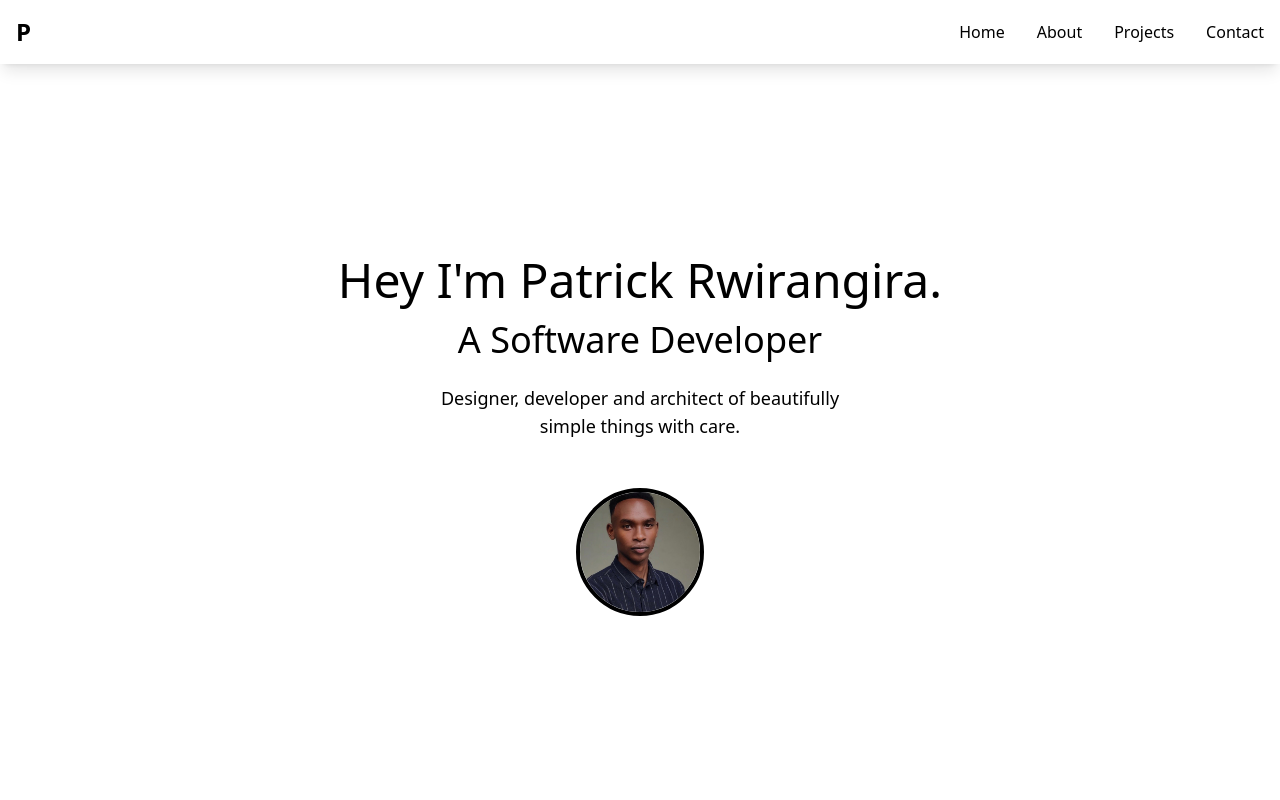
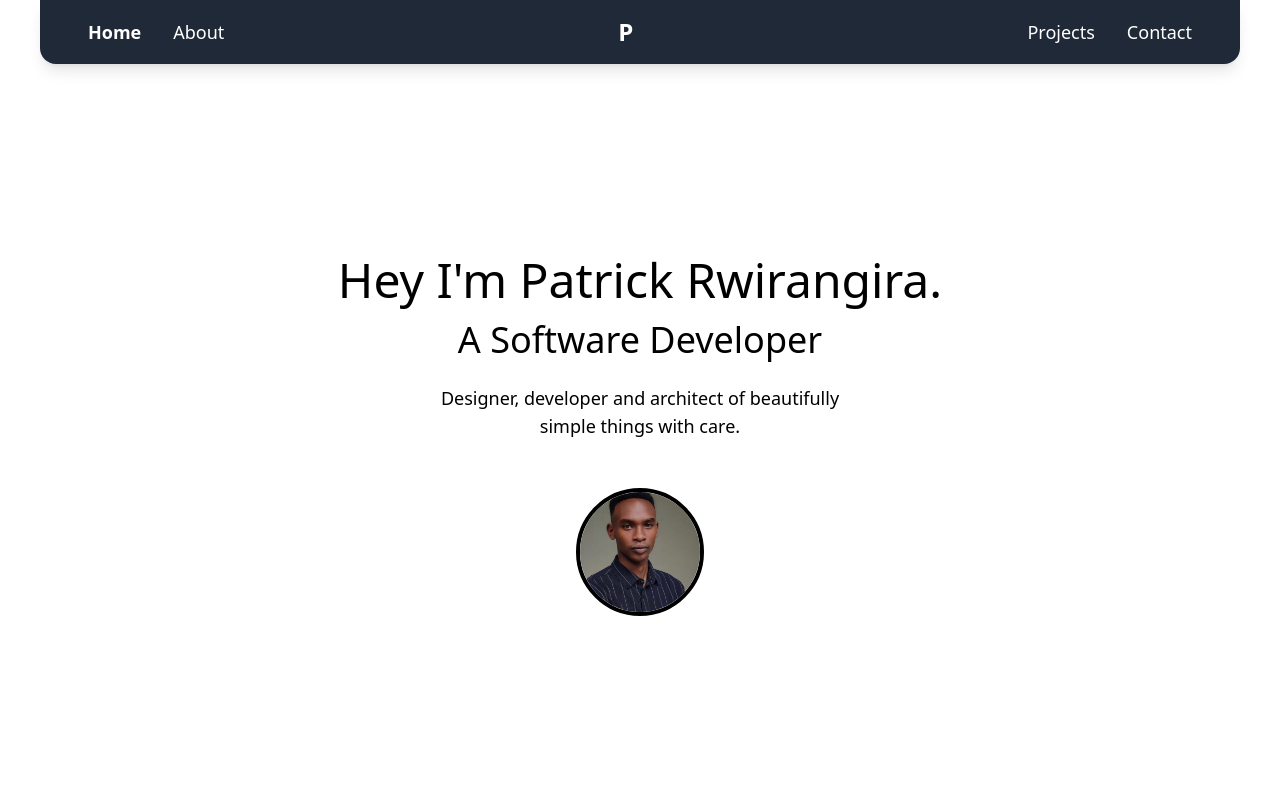
Before and after one commit to P-Rwirangira/portfolio, a Next.js app: page / in a window 1280 px wide. Shown: the top 800 px of the page. Built offline with nearby package versions, Linux system fonts and the light colour scheme.

Commit message:
refactor: centering the navbar

```diff
--- a/src/components/Navigation.tsx
+++ b/src/components/Navigation.tsx
@@ -1,66 +1,100 @@
-import { useState, useEffect } from 'react';
+import React, { useState, useEffect } from 'react';
 
 const Navigation = () => {
-  const [isMenuOpen, setIsMenuOpen] = useState(false);
+  const [activeSection, setActiveSection] = useState('home');
 
-  const toggleMenu = () => {
-    setIsMenuOpen(!isMenuOpen);
-  };
-
-  // Close menu when clicking outside
   useEffect(() => {
-    const handleClickOutside = (event: MouseEvent) => {
-      if (event.target instanceof Element && !event.target.closest(".mobile-menu") && !event.target.closest(".menu-button")) {
-        setIsMenuOpen(false);
+    const handleScroll = () => {
+      const sections = ['home', 'about', 'projects', 'contact'];
+      for (const section of sections) {
+        const element = document.getElementById(section);
+        if (element) {
+          const rect = element.getBoundingClientRect();
+          if (rect.top <= 100 && rect.bottom >= 100) {
+            setActiveSection(section);
+            break;
+          }
+        }
       }
     };
 
-    if (isMenuOpen) {
-      document.addEventListener("click", handleClickOutside);
-    } else {
-      document.removeEventListener("click", handleClickOutside);
+    window.addEventListener('scroll', handleScroll);
+    return () => window.removeEventListener('scroll', handleScroll);
+  }, []);
+
+  const scrollToSection = (id: string) => {
+    const element = document.getElementById(id);
+    if (element) {
+      element.scrollIntoView({ behavior: 'smooth' });
     }
-
-    return () => document.removeEventListener("click", handleClickOutside);
-  }, [isMenuOpen]);
+  };
 
   return (
-    <nav className="fixed top-0 left-0 right-0 bg-secondary shadow-lg z-50">
-      <div className="container mx-auto px-4 flex justify-between items-center h-16">
-        <a href="#" className="text-2xl font-bold text-accent">P</a>
+    <>
+      {/* Desktop Navigation */}
+      <nav className="fixed top-0 left-10 right-10 bg-gray-800 shadow-lg z-50 hidden md:block px-8 rounded-b-2xl">
+        <div className="container mx-auto">
+          <div className="flex justify-between items-center h-16 text-lg">
+            <div className="flex space-x-8">
+              {['home', 'about'].map((section) => (
+                <a
+                  key={section}
+                  href={`#${section}`}
+                  onClick={() => scrollToSection(section)}
+                  className={`capitalize text-white hover:text-indigo-400 transition-colors duration-200 ${
+                    activeSection === section ? 'font-semibold text-indigo-400' : ''
+                  }`}
+                >
+                  {section}
+                </a>
+              ))}
+            </div>
 
-        {/* Hamburger menu icon */}
-        <button onClick={toggleMenu} className="md:hidden text-accent menu-button focus:outline-none">
-          <svg className="w-6 h-6" fill="none" stroke="currentColor" viewBox="0 0 24 24" xmlns="http://www.w3.org/2000/svg">
-            <path strokeLinecap="round" strokeLinejoin="round" strokeWidth="2" d="M4 6h16M4 12h16m-7 6h7"></path>
-          </svg>
-        </button>
+            {/* Centered Portfolio Name */}
+            <a
+              href="#home"
+              onClick={() => scrollToSection('home')}
+              className="text-2xl font-bold text-white hover:text-indigo-400 transition-colors duration-200 mx-8"
+            >
+              P
+            </a>
 
-        {/* Desktop menu */}
-        <div className="hidden md:flex space-x-8">
-          {['home', 'about', 'projects', 'contact'].map((section) => (
-            <a key={section} href={`#${section}`} className="capitalize nav-link text-accent hover:text-primary transition-colors duration-200">
+            <div className="flex space-x-8 ">
+              {['projects', 'contact'].map((section) => (
+                <a
+                  key={section}
+                  href={`#${section}`}
+                  onClick={() => scrollToSection(section)}
+                  className={`capitalize text-white hover:text-indigo-400 transition-colors duration-200 ${
+                    activeSection === section ? 'font-semibold text-indigo-400' : ''
+                  }`}
+                >
                   {section}
                 </a>
               ))}
             </div>
           </div>
+        </div>
+      </nav>
 
-      {/* Mobile menu */}
-      <div
-        className={`md:hidden fixed inset-0 bg-black bg-opacity-50 transition-opacity duration-300 ${isMenuOpen ? 'opacity-100 visible' : 'opacity-0 invisible'}`}
+      {/* Mobile Menu Bar */}
+      <nav className="fixed bottom-0 left-0 right-0 bg-gray-800 shadow-lg z-50 md:hidden rounded-t-lg">
+        <div className="grid grid-cols-5 gap-2 py-2 px-4">
+          {['home', 'about', 'portfolio', 'projects', 'contact'].map((section) => (
+            <a
+              key={section}
+              href={`#${section}`}
+              onClick={() => scrollToSection(section)}
+              className={`flex flex-col items-center justify-center p-2 rounded-lg text-white hover:bg-indigo-50/10 transition-colors duration-200 ${
+                activeSection === section ? 'font-semibold text-indigo-400 bg-indigo-50/10' : ''
+              }`}
             >
-        <div
-          className={`mobile-menu fixed top-0 left-0 w-2/3 h-full bg-secondary p-6 transform transition-transform duration-300 ${isMenuOpen ? 'translate-x-0' : '-translate-x-full'}`}
-        >
-          {['home', 'about', 'projects', 'contact'].map((section) => (
-            <a key={section} href={`#${section}`} className="block py-2 text-accent hover:text-primary transition-colors duration-200">
-              {section}
+              <span className="capitalize text-xs mx-2">{section === 'portfolio' ? 'P' : section}</span>
             </a>
           ))}
         </div>
-      </div>
       </nav>
+    </>
   );
 };
 
```
Lines whose indentation alone changed are shown as unchanged.
